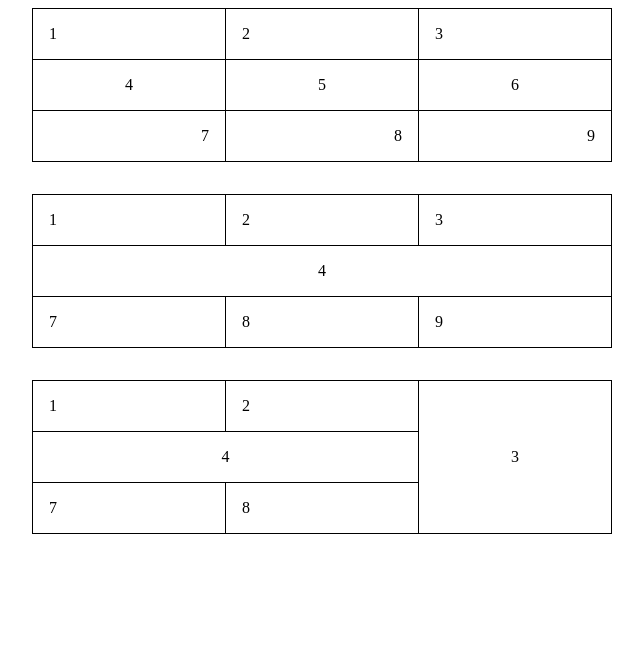
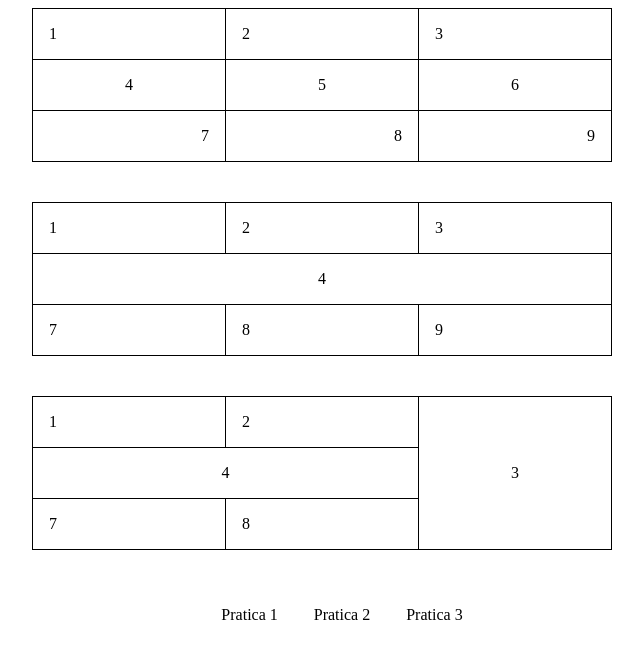
Before and after one commit to rodrigoalveselly/pratica-5, a plain HTML site: page pratica-1.html in a window 1280 px wide. Shown: the whole page, without its empty margins (318-961 px from the left). Drawn offline with Linux system fonts and the light colour scheme.

Commit message:
Atualização do menu nav

```diff
--- a/pratica-1.html
+++ b/pratica-1.html
@@ -4,7 +4,7 @@
 <head>
     <meta charset="UTF-8">
     <meta name="viewport" content="width=device-width, initial-scale=1.0">
-    <title>Pratica 3</title>
+    <title>Pratica 1</title>
 </head>
 
 <style>
@@ -28,10 +28,24 @@
     }
 
     .table1, .table2, .table2 {
-        margin-bottom: 4vh;
+        margin-bottom: 5vh;
     }
 
+    .nav-menu {
+        margin-top: 5vh;
+    }
 
+    .nav-menu ul li {
+        display: inline;
+        list-style: none;
+
+    }
+
+    .nav-menu ul li a {
+        text-decoration: none;
+        color: black;
+        padding: 2vh;
+    }
 
 </style>
 
@@ -87,7 +101,17 @@
         </tr>
     </table>
 
+    <nav class="nav-menu">
+        <ul>
+            <li><a href="pratica-1.html" class="item-menu">Pratica 1</a></li>
+            <li><a href="pratica-2.html" class="item-menu">Pratica 2</a></li>
+            <li><a href="pratica-3.html" class="item-menu">Pratica 3</a></li>
+        </ul>
+    </nav>
+
 </main>
+
+
 
 </body>
 
```
Also changed, not shown: pratica-2.html (+23 -0 lines), pratica-3.html (+23 -0 lines).
